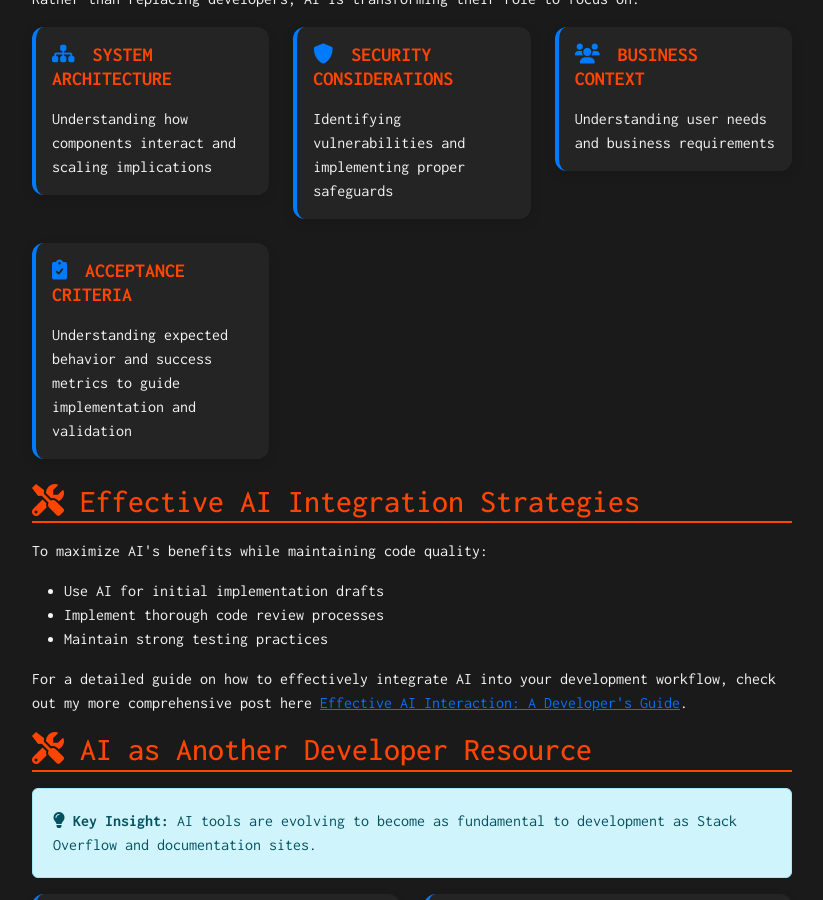
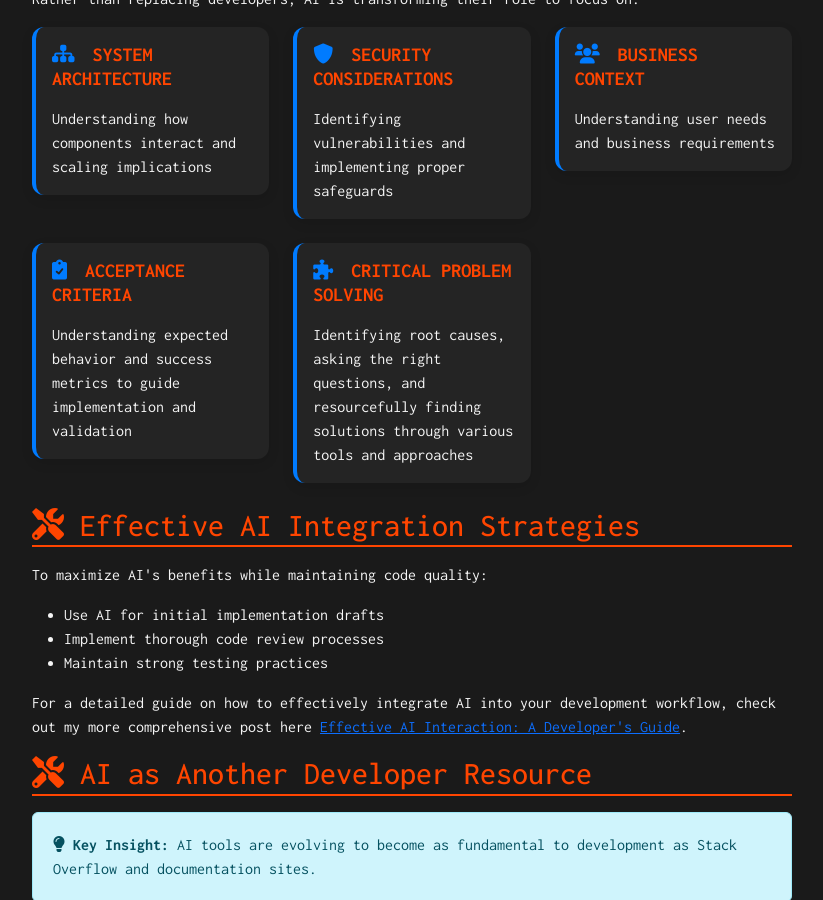
Before and after one commit to drmDev/drmDev.github.io, a Jekyll site: the page built from _posts/2025-02-22-reality-ai-software-dev.md, in a window 1280 px wide and 900 px high, scrolled down 745 px. Shown: the whole window, without its empty margins (228-1051 px from the left). Built offline with Jekyll 4.4.1, drawn with Linux system fonts in a browser that asks for light colours.

Commit message:
more detail

```diff
--- a/_posts/2025-02-22-reality-ai-software-dev.md
+++ b/_posts/2025-02-22-reality-ai-software-dev.md
@@ -51,6 +51,14 @@ categories: development ai analysis
             <div class="card-body">
                 <h5 class="card-title"><i class="fas fa-clipboard-check"></i> Acceptance Criteria</h5>
                 <p class="card-text">Understanding expected behavior and success metrics to guide implementation and validation</p>
+            </div>
+        </div>
+    </div>
+    <div class="col-md-4 mt-4">
+        <div class="card">
+            <div class="card-body">
+                <h5 class="card-title"><i class="fas fa-puzzle-piece"></i> Critical Problem Solving</h5>
+                <p class="card-text">Identifying root causes, asking the right questions, and resourcefully finding solutions through various tools and approaches</p>
             </div>
         </div>
     </div>
```
